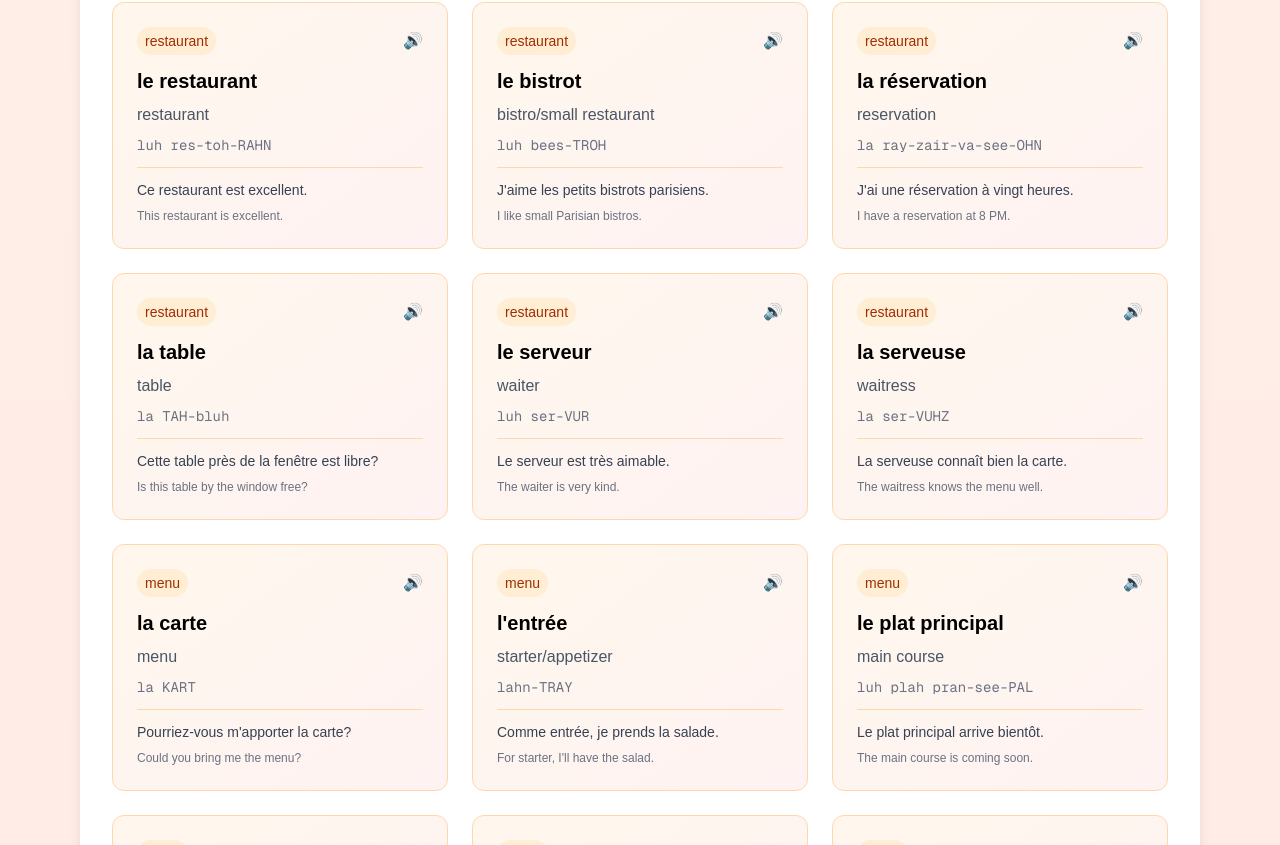
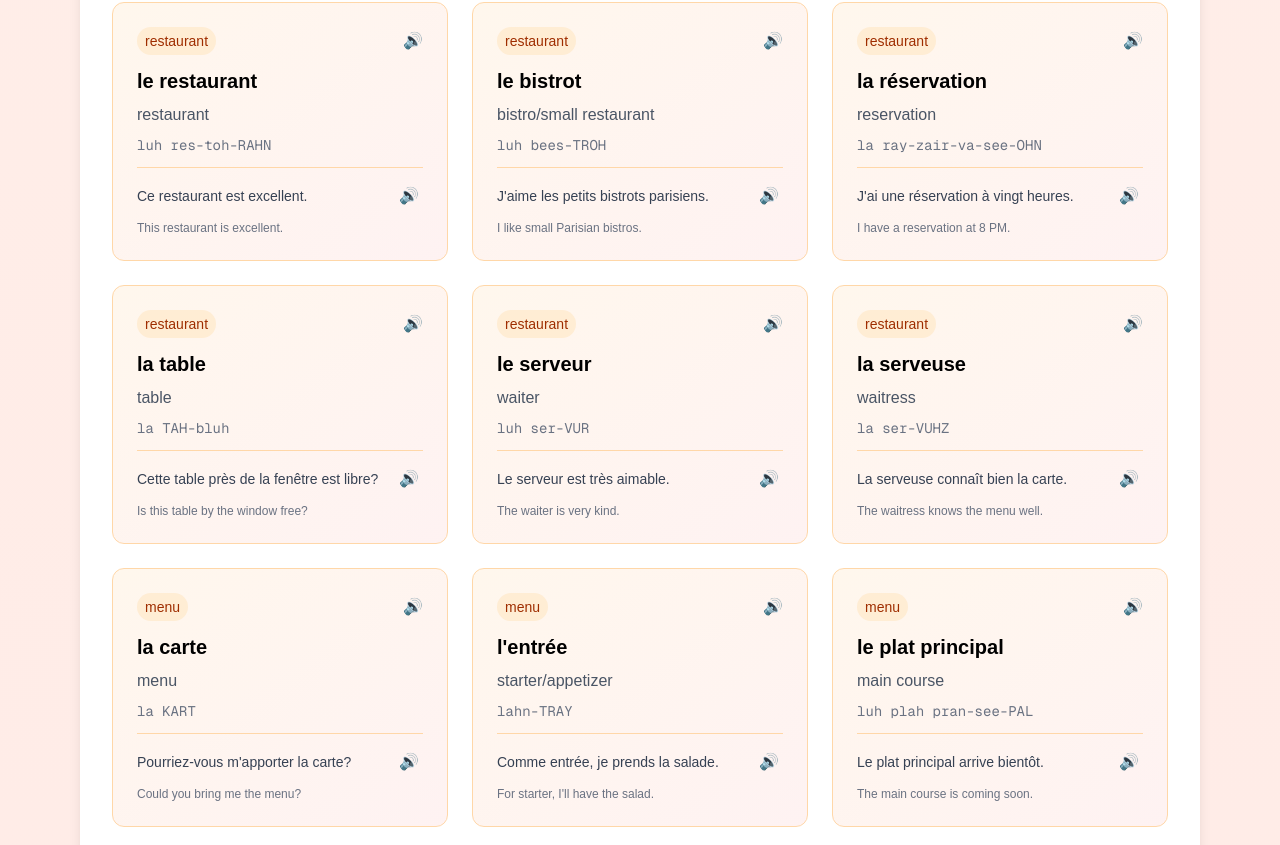
Before and after one commit to ICURobot/francais-libre, a Next.js app: page /lessons/beginner/6 in a window 1280 px wide. Shown: the part 6535-7380 px from the top of the page. Built offline with nearby package versions, Linux system fonts and the light colour scheme; no server answers.

Commit message:
Add audio buttons for vocabulary example sentences in lesson 6

```diff
--- a/src/app/lessons/beginner/6/page.tsx
+++ b/src/app/lessons/beginner/6/page.tsx
@@ -192,7 +192,16 @@ export default function BeginnerLesson6Page() {
                 <p className="text-sm text-gray-500 font-mono mb-3">{item.pronunciation}</p>
 
                 <div className="border-t border-orange-200 pt-3">
-                  <p className="text-sm text-gray-700 mb-2">{item.example_sentence}</p>
+                  <div className="flex items-center justify-between mb-2">
+                    <p className="text-sm text-gray-700">{item.example_sentence}</p>
+                    <button
+                      onClick={() => audioService.playAudio(item.example_sentence)}
+                      className="text-orange-600 hover:text-orange-700 transition-colors p-1 ml-2"
+                      title="Listen to example sentence"
+                    >
+                      🔊
+                    </button>
+                  </div>
                   <p className="text-xs text-gray-500">{item.example_translation}</p>
                 </div>
               </div>
```
